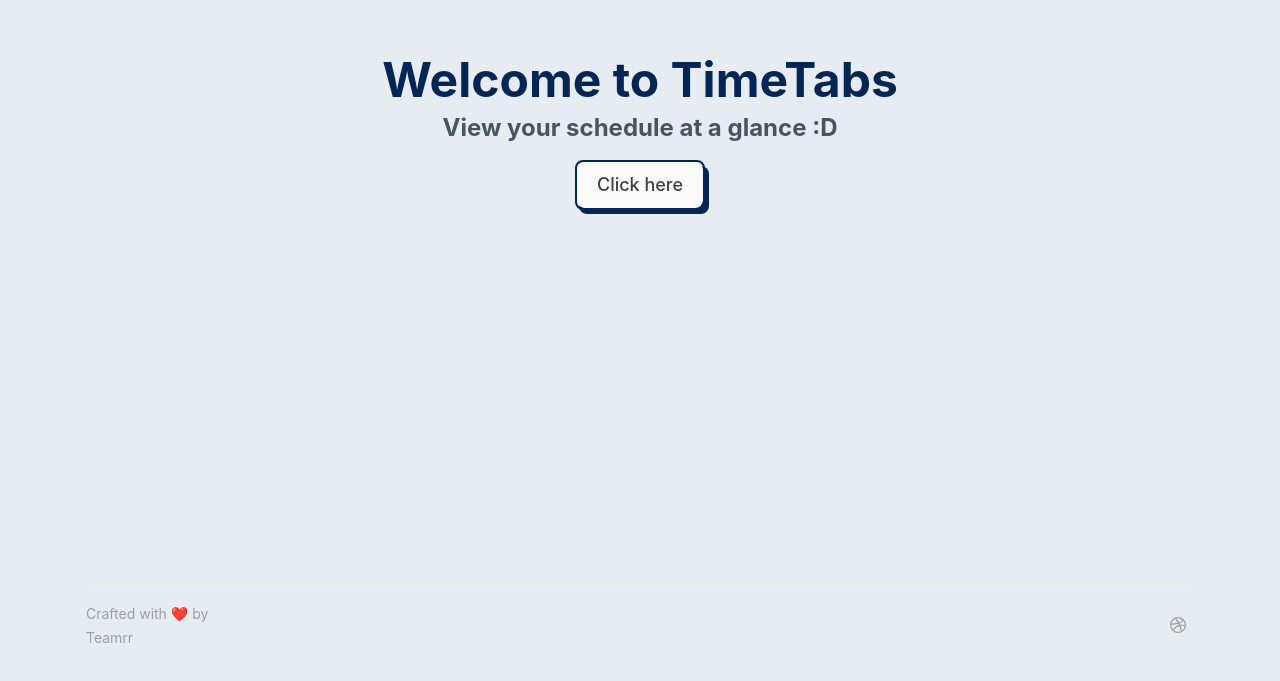
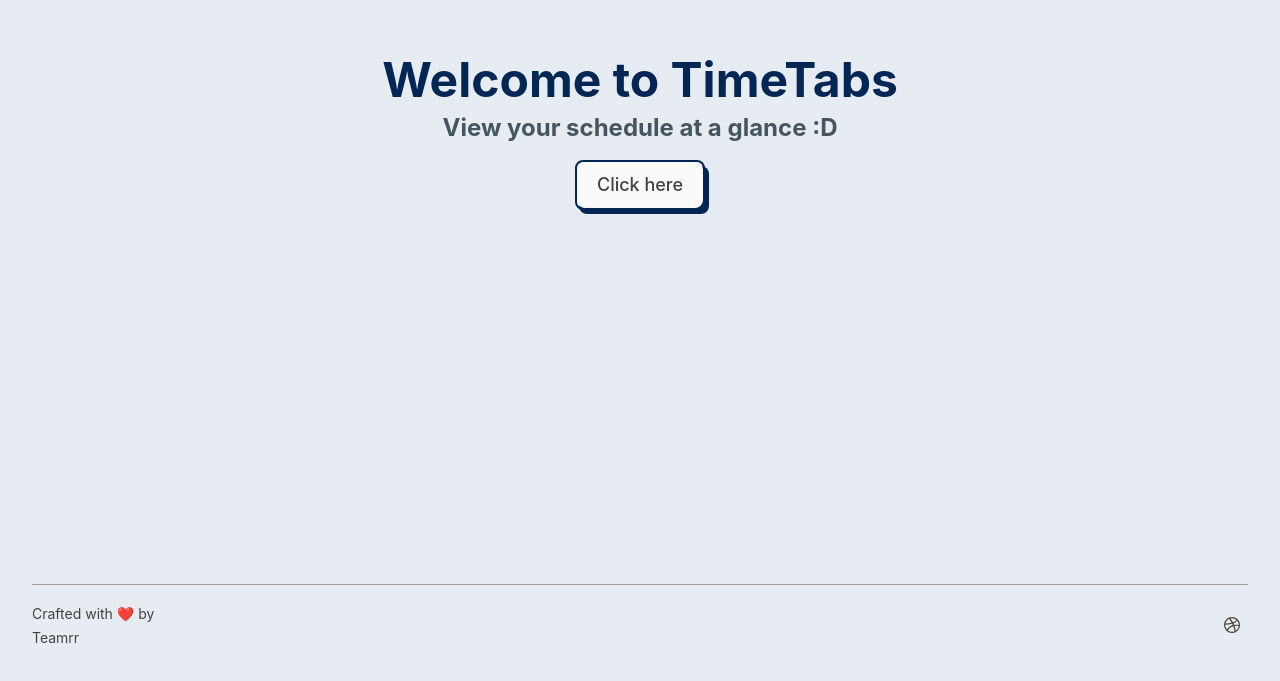
Before and after one commit to teammrr/TimeTabss, a React (Create React App) app: page / in a window 1280 px wide. Shown: the part 264-945 px from the top of the page. Built offline with nearby package versions, Linux system fonts and the light colour scheme; what pocketbase would draw is missing.

Commit message:
update footer

```diff
--- a/src/components/footer.jsx
+++ b/src/components/footer.jsx
@@ -1,12 +1,12 @@
 export default function Footer() {
   return (
-    <footer>
-      <div className="mx-auto max-w-screen-xl pl-4 pr-4 py-4 lg:py-8">
-        <hr className="my-2 border-gray-200 sm:mx-auto lg:my-4" />
+    <footer className="">
+      <div className="mx-4 pl-4 pr-4 py-4 lg:py-8">
+        <hr className="my-2 border-gray-500 sm:mx-auto lg:my-4" />
         <div className="">
           <div className="flex justify-between">
             <div>
-              <span className="text-sm text-gray-500 sm:text-center  ">
+              <span className="text-sm text-gray-800 sm:text-center  ">
                 {" "}
                 Crafted with ❤️ by <br />
                 <a href="https://teamrr.live/" className="hover:underline">
@@ -16,8 +16,8 @@ export default function Footer() {
             </div>
             <div className="flex items-center justify-end pr-2">
               <a
-                href="https://teamrr.live"
-                className="text-gray-500 hover:text-gray-900 "
+                href="https://teamrr.live/"
+                className="text-gray-800 hover:text-gray-900 "
               >
                 <svg
                   className="w-4 h-4 "
```
